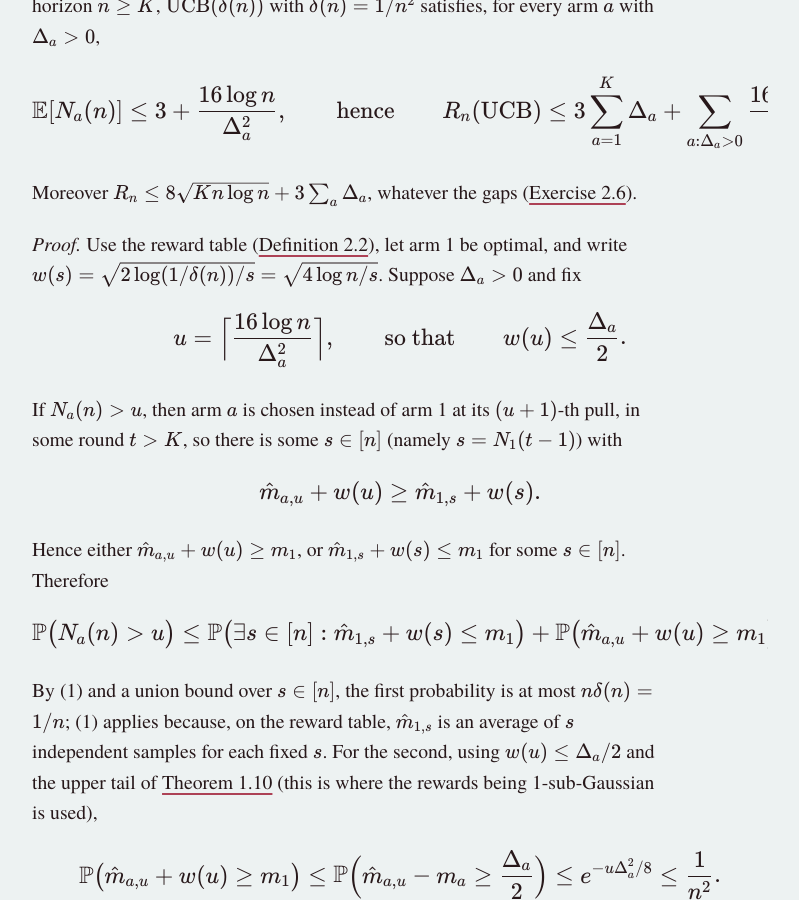
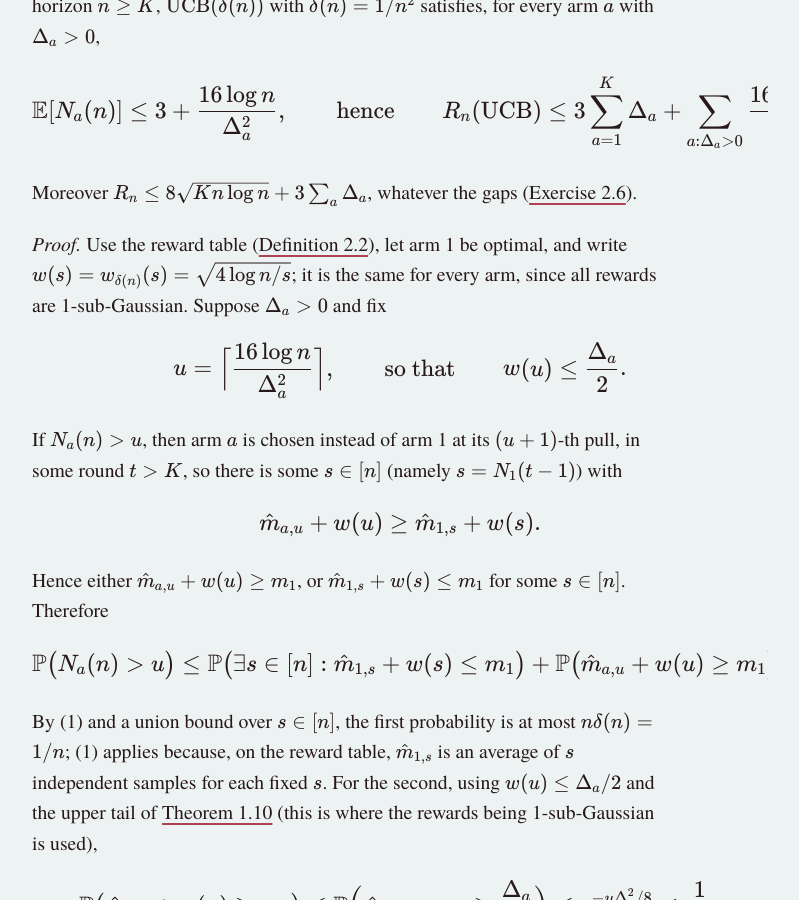
Before and after one commit to iyertejas/iyertejas.github.io, a Jekyll site: the page built from course-rl-2026-lecture-2.md, in a window 1280 px wide and 900 px high, scrolled down 10078 px. Shown: the whole window, without its empty margins (232-1031 px from the left). Built offline with Jekyll 4.4.1, drawn with Linux system fonts in a browser that asks for light colours.

Commit message:
Lecture 2: say in the UCB proof that the width does not depend on the arm

```diff
--- a/course-rl-2026-lecture-2.md
+++ b/course-rl-2026-lecture-2.md
@@ -213,7 +213,7 @@ $$
 
 Moreover $$R_n \le 8\sqrt{Kn \log n} + 3 \sum_a \Delta_a$$, whatever the gaps ([Exercise 2.6](course-rl-2026-sheet-2.html#exercise-2-6)).
 
-*Proof.* Use the reward table ([Definition 2.2](#definition-2-2)), let arm 1 be optimal, and write $$w(s) = \sqrt{2 \log(1/\delta(n))/s} = \sqrt{4 \log n/s}$$. Suppose $$\Delta_a > 0$$ and fix
+*Proof.* Use the reward table ([Definition 2.2](#definition-2-2)), let arm 1 be optimal, and write $$w(s) = w_{\delta(n)}(s) = \sqrt{4 \log n/s}$$; it is the same for every arm, since all rewards are 1-sub-Gaussian. Suppose $$\Delta_a > 0$$ and fix
 
 $$
 u = \Big\lceil \frac{16 \log n}{\Delta_a^2} \Big\rceil, \qquad \text{so that} \qquad w(u) \le \frac{\Delta_a}{2}.
```
